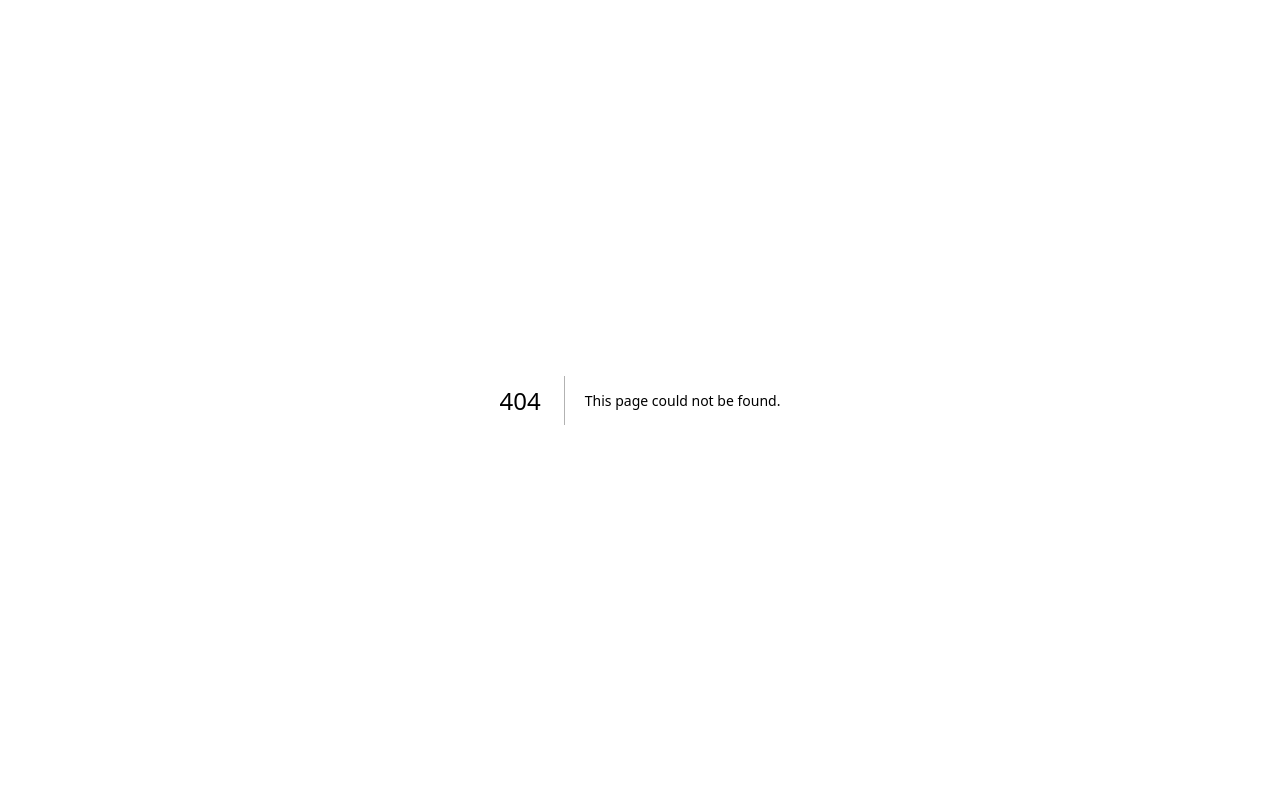
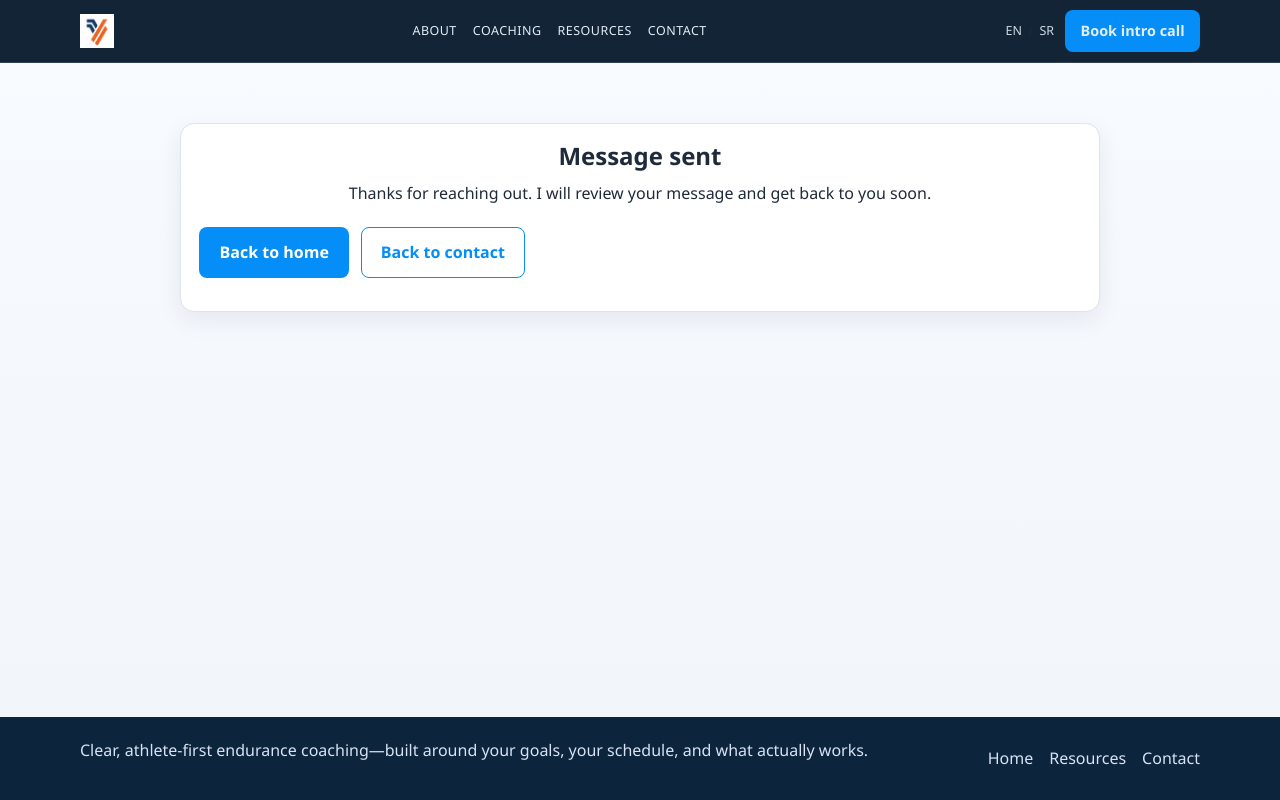
Before and after one commit to mkmilan/coach-website, a Next.js app: page /en/thank-you in a window 1280 px wide. Before the commit this address had no page. Built offline with nearby package versions, Linux system fonts and the light colour scheme.

Commit message:
calendly changed on more places added thankyou page with error checking

```diff
--- a/app/[locale]/page.js
+++ b/app/[locale]/page.js
@@ -2,7 +2,7 @@ import Link from "next/link";
 import { FaPersonBiking, FaPersonRunning, FaPersonSwimming } from "react-icons/fa6";
 import { getDictionary } from "@/i18n/t";
 
-const CALENDLY_URL = "https://calendly.com/YOUR_HANDLE/intro-call";
+const CALENDLY_URL = "https://calendly.com/milanendurancelab/30min";
 
 function HeroImage() {
 	return (
--- /dev/null
+++ b/app/[locale]/thank-you/page.js
@@ -0,0 +1,25 @@
+import Link from "next/link";
+import { getDictionary } from "@/i18n/t";
+
+export default function ThankYouPage({ params }) {
+  const dict = getDictionary(params.locale);
+
+  return (
+    <section className="section section--narrow">
+      <div className="container">
+        <div className="card thank-you-card">
+          <h1>{dict.thankYou.title}</h1>
+          <p>{dict.thankYou.body}</p>
+          <div className="hero__actions">
+            <Link className="btn btn--primary" href={`/${params.locale}`}>
+              {dict.thankYou.backHome}
+            </Link>
+            <Link className="btn btn--secondary" href={`/${params.locale}/contact`}>
+              {dict.thankYou.backContact}
+            </Link>
+          </div>
+        </div>
+      </div>
+    </section>
+  );
+}
--- a/src/components/SiteHeader.js
+++ b/src/components/SiteHeader.js
@@ -5,7 +5,7 @@ import { usePathname } from "next/navigation";
 import { useState } from "react";
 import { localeHref } from "@/i18n/t";
 
-const CALENDLY_URL = "https://calendly.com/YOUR_HANDLE/intro-call";
+const CALENDLY_URL = "https://calendly.com/milanendurancelab/30min";
 
 function swapLocale(pathname, currentLocale, targetLocale) {
 	if (!pathname) return `/${targetLocale}`;
@@ -23,7 +23,7 @@ export default function SiteHeader({ locale, dict }) {
 		{ href: localeHref(locale, "") + "#about", label: dict.common.about },
 		{ href: localeHref(locale, "") + "#coaching", label: dict.common.coaching },
 		{ href: localeHref(locale, "resources"), label: dict.common.resources },
-    { href: localeHref(locale, "contact"), label: dict.common.contact }
+		{ href: localeHref(locale, "contact"), label: dict.common.contact },
 	];
 
 	function closeMenu() {
--- a/src/i18n/en.json
+++ b/src/i18n/en.json
@@ -151,6 +151,8 @@
     "formTitle": "Send an inquiry",
     "formText": "Submit the form below and I will reply by email.",
     "timezoneNote": "If a call isn't feasible due to time zones, email is perfect.",
+    "submitError": "Message wasn't sent. Please try again.",
+    "sendingInquiry": "Sending...",
     "sendInquiry": "Send inquiry",
     "fields": {
       "name": "Name",
@@ -162,5 +164,11 @@
       "window": "Preferred call windows",
       "message": "Message"
     }
+  },
+  "thankYou": {
+    "title": "Message sent",
+    "body": "Thanks for reaching out. I will review your message and get back to you soon.",
+    "backHome": "Back to home",
+    "backContact": "Back to contact"
   }
 }
--- a/src/i18n/sr.json
+++ b/src/i18n/sr.json
@@ -151,6 +151,8 @@
     "formTitle": "Pošalji upit",
     "formText": "Pošalji formular ispod i odgovoriću ti emailom.",
     "timezoneNote": "Ako poziv nije praktičan zbog vremenskih zona, email je savršen.",
+    "submitError": "Poruka nije poslata. Pokušaj ponovo.",
+    "sendingInquiry": "Slanje...",
     "sendInquiry": "Pošalji upit",
     "fields": {
       "name": "Ime",
@@ -162,5 +164,11 @@
       "window": "Preferirani termini za poziv",
       "message": "Poruka"
     }
+  },
+  "thankYou": {
+    "title": "Poruka je poslata",
+    "body": "Hvala na poruci. Pregledaću upit i javiću ti se uskoro.",
+    "backHome": "Nazad na početnu",
+    "backContact": "Nazad na kontakt"
   }
 }
--- a/src/styles/_components.scss
+++ b/src/styles/_components.scss
@@ -531,9 +531,29 @@
   }
 }
 
+.hp-field {
+  position: absolute !important;
+  left: -9999px !important;
+  width: 1px !important;
+  height: 1px !important;
+  opacity: 0 !important;
+  pointer-events: none !important;
+}
+
 .small-note {
   font-size: 0.9rem;
   color: $color-muted;
+}
+
+.form-error {
+  margin: 0.25rem 0 0;
+  color: #b42318;
+  font-size: 0.92rem;
+  font-weight: 600;
+}
+
+.thank-you-card {
+  text-align: center;
 }
 
 .site-footer {
```
Also changed, not shown: app/[locale]/contact/page.js (+1 -9 lines), src/components/ContactForm.js (+49 -3 lines). Lines whose indentation alone changed are shown as unchanged.
